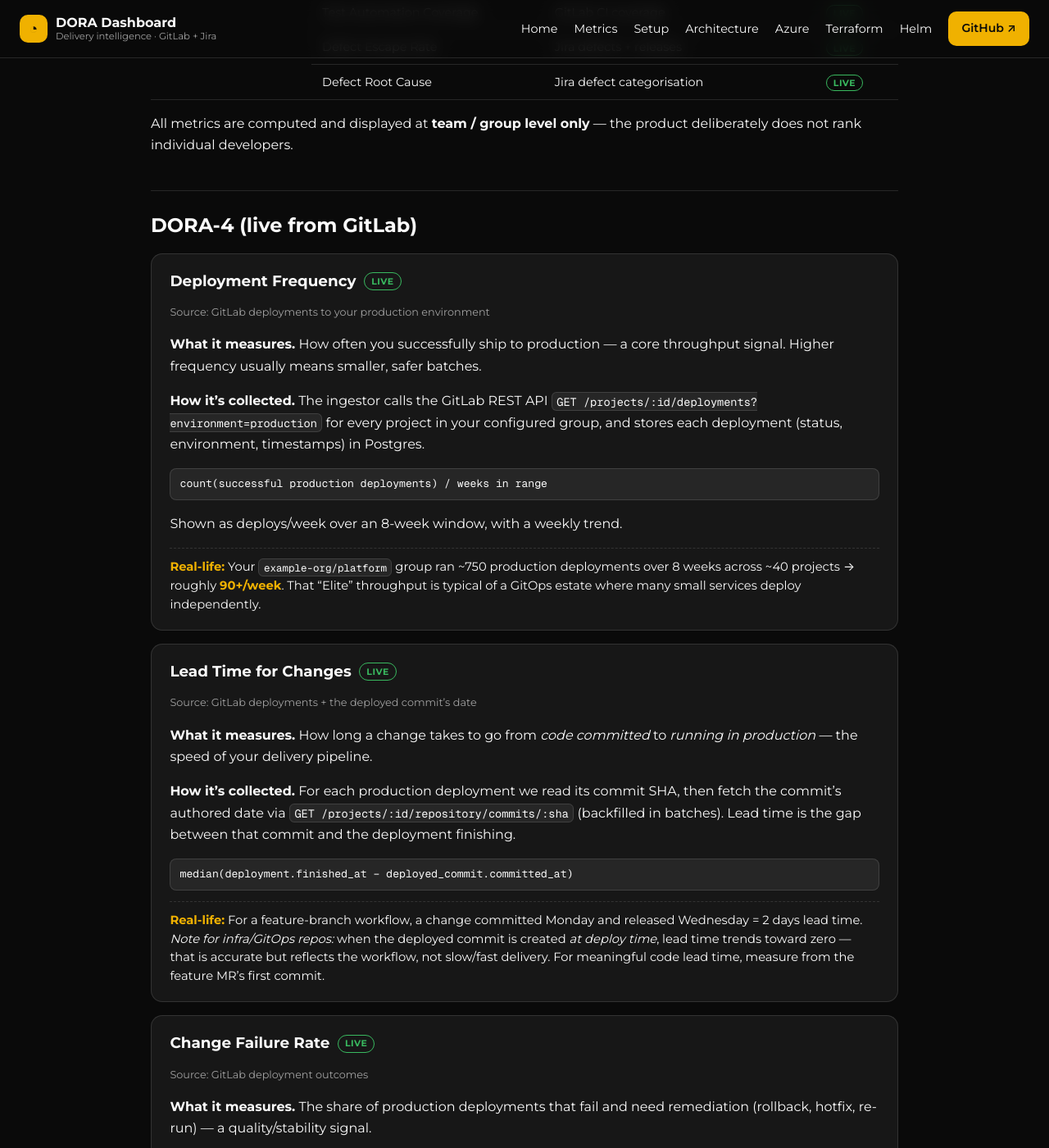
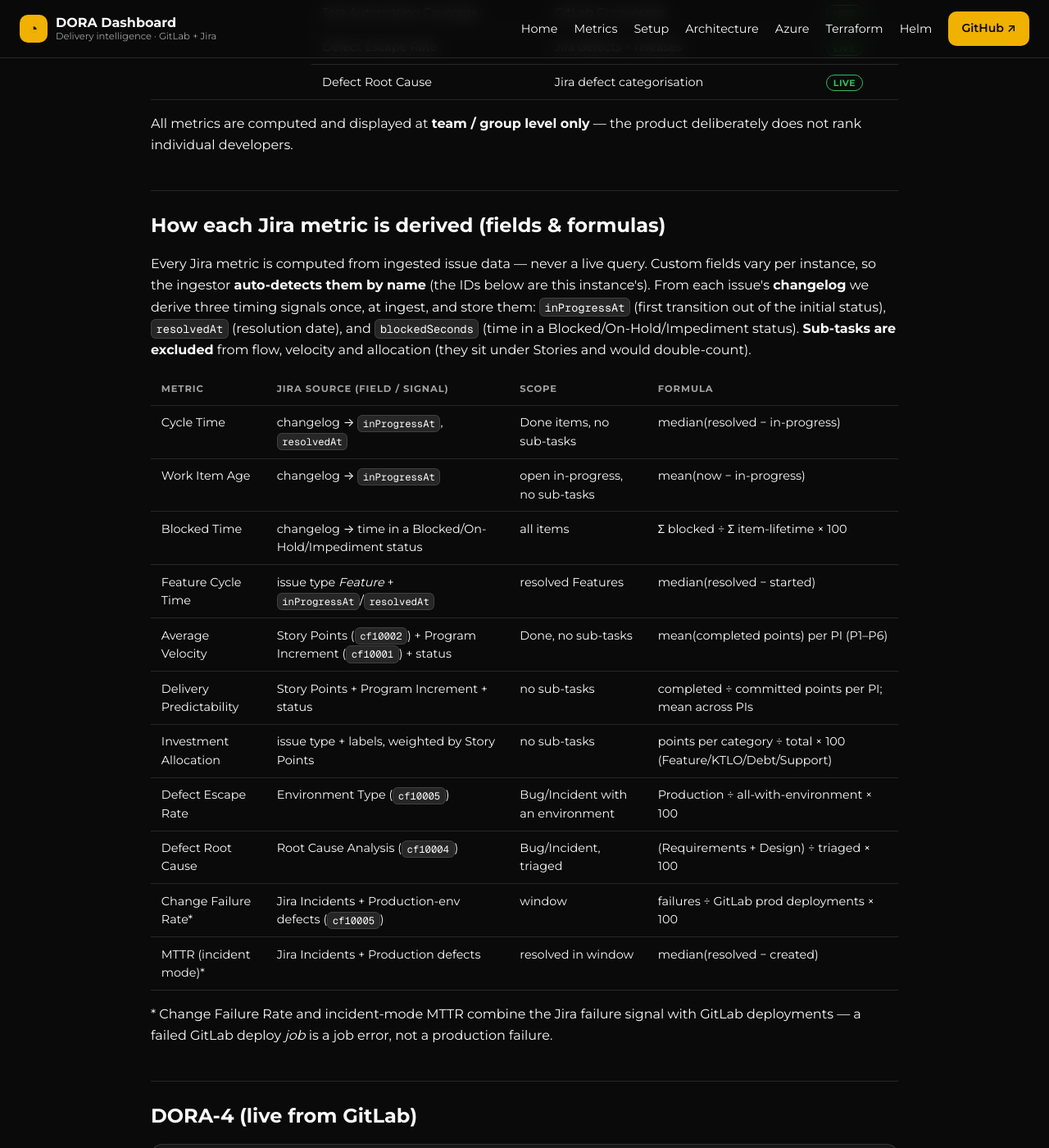
Before and after one commit to olafkfreund/dora-dashboard, a Jekyll site: the page built from docs/metrics.md, in a window 1280 px wide and 1400 px high, scrolled down 1699 px. Shown: the whole window at 82% size. Built offline with Jekyll 4.4.1, drawn with Linux system fonts in a browser that asks for light colours; some of the changed text lies outside the part shown.

Commit message:
CFR + MTTR from Jira failure signal; Jira metric lineage doc (#64)
* Change Failure Rate from Jira incidents + production defects (not deploy-job status)

CFR read GitLab deploy-job status: 720 success / 0 failed -> 0%, unrealistic.
Change failures actually live in Jira: Incident issues (57) + Production-env
defects (17). GitLab incident management is unused (0).

- CFR = Jira Incidents + Production-env defects in window / GitLab prod
  deployments. ~2.6% (13+6 / 727) instead of a fake 0%. Auto-applies when the
  Jira failure signal exists; falls back to deploy-status otherwise.
- Incident-mode MTTR now uses the same Jira failure signal (GitLab incidents = 0).
- Card + docs updated; added a 'How each Jira metric is derived' fields/formulas
  reference to the metrics guide.

Co-Authored-By: Claude Opus 4.8 <noreply@anthropic.com>
Claude-Session: https://claude.ai/code/session_016c6iwucazPfnNoaVxqsJpy

* Pin values-aws to deployed e64da36

Co-Authored-By: Claude Opus 4.8 <noreply@anthropic.com>
Claude-Session: https://claude.ai/code/session_016c6iwucazPfnNoaVxqsJpy

* MTTR: use Jira incident recovery when the deploy-recovery proxy has no failures

Co-Authored-By: Claude Opus 4.8 <noreply@anthropic.com>
Claude-Session: https://claude.ai/code/session_016c6iwucazPfnNoaVxqsJpy

* Pin values-aws to deployed 2e956cb

Co-Authored-By: Claude Opus 4.8 <noreply@anthropic.com>
Claude-Session: https://claude.ai/code/session_016c6iwucazPfnNoaVxqsJpy

---------

Co-authored-by: Claude Opus 4.8 <noreply@anthropic.com>

```diff
--- a/charts/dora-dashboard/values-aws.yaml
+++ b/charts/dora-dashboard/values-aws.yaml
@@ -10,7 +10,7 @@ replicaCount: 1
 
 image:
   repository: ghcr.io/olafkfreund/dora-dashboard
-  tag: 4db268f  # pinned to deployed immutable build
+  tag: c530e19  # pinned to deployed immutable build
   pullPolicy: IfNotPresent
 
 # GHCR image is private — the deploy creates this pull secret in the namespace.
--- a/docs/metrics.md
+++ b/docs/metrics.md
@@ -86,6 +86,38 @@ cluster except your configured mail/webhook target.
 <p>All metrics are computed and displayed at <strong>team / group level only</strong> — the
 product deliberately does not rank individual developers.</p>
 
+## How each Jira metric is derived (fields &amp; formulas)
+
+<p>Every Jira metric is computed from ingested issue data — never a live query. Custom fields
+vary per instance, so the ingestor <strong>auto-detects them by name</strong> (the IDs below are
+this instance's). From each issue's <strong>changelog</strong> we derive three timing signals once,
+at ingest, and store them: <code>inProgressAt</code> (first transition out of the initial status),
+<code>resolvedAt</code> (resolution date), and <code>blockedSeconds</code> (time in a
+Blocked/On-Hold/Impediment status). <strong>Sub-tasks are excluded</strong> from flow, velocity and
+allocation (they sit under Stories and would double-count).</p>
+
+<div class="table-wrap" markdown="0">
+<table>
+<thead><tr><th>Metric</th><th>Jira source (field / signal)</th><th>Scope</th><th>Formula</th></tr></thead>
+<tbody>
+<tr><td>Cycle Time</td><td>changelog → <code>inProgressAt</code>, <code>resolvedAt</code></td><td>Done items, no sub-tasks</td><td>median(resolved − in-progress)</td></tr>
+<tr><td>Work Item Age</td><td>changelog → <code>inProgressAt</code></td><td>open in-progress, no sub-tasks</td><td>mean(now − in-progress)</td></tr>
+<tr><td>Blocked Time</td><td>changelog → time in a Blocked/On-Hold/Impediment status</td><td>all items</td><td>Σ blocked ÷ Σ item-lifetime × 100</td></tr>
+<tr><td>Feature Cycle Time</td><td>issue type <em>Feature</em> + <code>inProgressAt</code>/<code>resolvedAt</code></td><td>resolved Features</td><td>median(resolved − started)</td></tr>
+<tr><td>Average Velocity</td><td>Story Points (<code>cf10002</code>) + Program Increment (<code>cf10001</code>) + status</td><td>Done, no sub-tasks</td><td>mean(completed points) per PI (P1–P6)</td></tr>
+<tr><td>Delivery Predictability</td><td>Story Points + Program Increment + status</td><td>no sub-tasks</td><td>completed ÷ committed points per PI; mean across PIs</td></tr>
+<tr><td>Investment Allocation</td><td>issue type + labels, weighted by Story Points</td><td>no sub-tasks</td><td>points per category ÷ total × 100 (Feature/KTLO/Debt/Support)</td></tr>
+<tr><td>Defect Escape Rate</td><td>Environment Type (<code>cf10005</code>)</td><td>Bug/Incident with an environment</td><td>Production ÷ all-with-environment × 100</td></tr>
+<tr><td>Defect Root Cause</td><td>Root Cause Analysis (<code>cf10004</code>)</td><td>Bug/Incident, triaged</td><td>(Requirements + Design) ÷ triaged × 100</td></tr>
+<tr><td>Change Failure Rate*</td><td>Jira Incidents + Production-env defects (<code>cf10005</code>)</td><td>window</td><td>failures ÷ GitLab prod deployments × 100</td></tr>
+<tr><td>MTTR (incident mode)*</td><td>Jira Incidents + Production defects</td><td>resolved in window</td><td>median(resolved − created)</td></tr>
+</tbody>
+</table>
+</div>
+
+<p>* Change Failure Rate and incident-mode MTTR combine the Jira failure signal with GitLab
+deployments — a failed GitLab deploy <em>job</em> is a job error, not a production failure.</p>
+
 ## DORA-4 (live from GitLab)
 
 <div class="metric-doc" markdown="0">
@@ -128,7 +160,10 @@ measure from the feature MR’s first commit.</div>
 remediation (rollback, hotfix, re-run) — a quality/stability signal.</p>
 <p><strong>How it’s collected.</strong> Each deployment’s <code>status</code>
 (<code>success</code> / <code>failed</code>) is stored; the rate is failed over total.</p>
-<code class="formula">failed deployments / (successful + failed) × 100</code>
+<code class="formula">Jira Incidents + Production-env defects ÷ production deployments × 100</code>
+<p>A failed GitLab <em>deploy job</em> is a job error, not a production failure, so change
+failures are read from Jira (Incident issues + defects whose Environment Type is Production).
+If an instance has no such signal, the portal falls back to failed-deploy-status ÷ deployments.</p>
 <div class="scenario"><strong>Real-life:</strong> 4 failed of 751 production deployments =
 <strong>0.5%</strong> — comfortably “Elite” (≤ 15%). A spike would point you at a specific
 service or pipeline stage introducing regressions.</div>
```
Also changed, not shown: lib/metrics/catalog.ts (+4 -4 lines), lib/metrics/dora.ts (+44 -4 lines).
